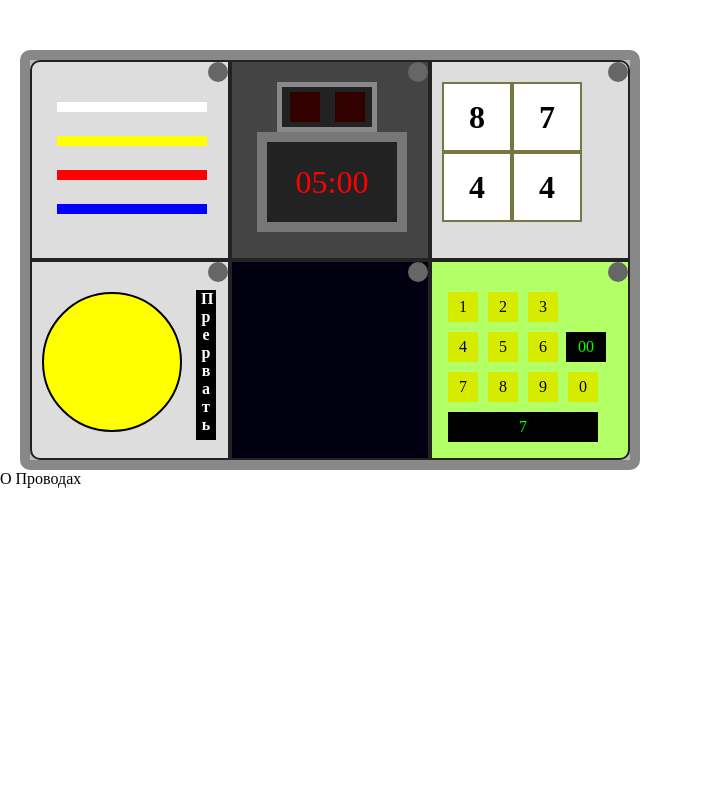
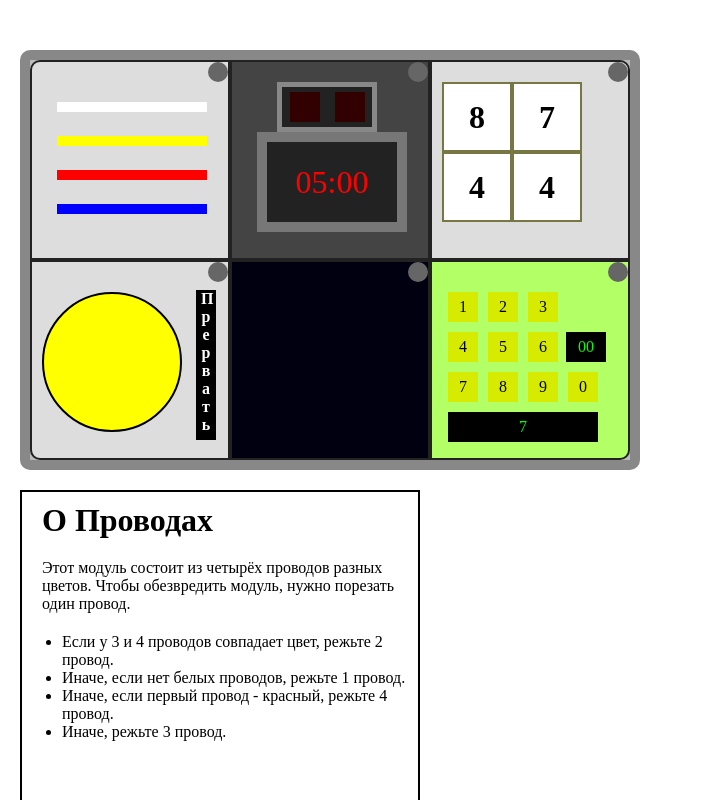
Before and after one commit to ghdyo1/Bomb, a plain HTML site: page index.html in a window 1280 px wide. Shown: the top 800 px of the page, without its empty margins (0-703 px from the left). Drawn offline with Linux system fonts and the light colour scheme.

Commit message:
wires manual

```diff
--- a/index.html
+++ b/index.html
@@ -83,9 +83,14 @@
         </div>
     </main>
     <div class="manual">
-        <h1>
-            О Проводах
-        </h1>
+        <h1>О Проводах</h1>
+        <p>Этот модуль состоит из четырёх проводов разных цветов. Чтобы обезвредить модуль, нужно порезать один провод.</p>
+        <ul>
+            <li>Если у 3 и 4 проводов совпадает цвет, режьте 2 провод.</li>
+            <li>Иначе, если нет белых проводов, режьте 1 провод.</li>
+            <li>Иначе, если первый провод - красный, режьте 4 провод.</li>
+            <li>Иначе, режьте 3 провод.</li>
+        </ul>
     </div>
     <script src="script.js"></script>
 </body>
--- a/reset.css
+++ b/reset.css
@@ -43,10 +43,6 @@ aside, nav, footer, header, section, main {
 h1, h2, h3, h4, h5, h6, p {
     font-size: inherit;
 	font-weight: inherit;
-}
-
-ul, ul li {
-	list-style: none;
 }
 
 img {
--- a/style.css
+++ b/style.css
@@ -218,5 +218,27 @@
 }
 
 .manual {
+    width: 400px;
+    height: 600px;
+    border: solid 2px #000000;
+    margin-top: 20px;
+    margin-left: 20px;
+}
 
+.manual h1 {
+    font-weight: bold;
+    font-size: xx-large;
+    margin-top: 10px;
 }
+
+.manual p {
+    margin-top: 20px;
+}
+
+.manual ul {
+    margin-top: 20px;
+}
+
+.manual * {
+    margin-left: 20px;
+}
```
